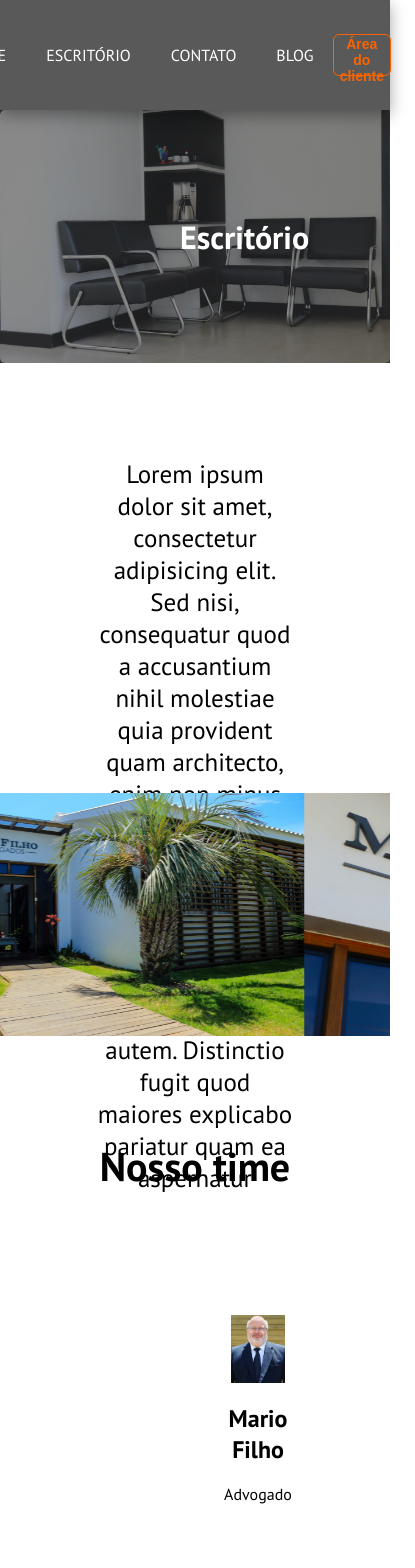
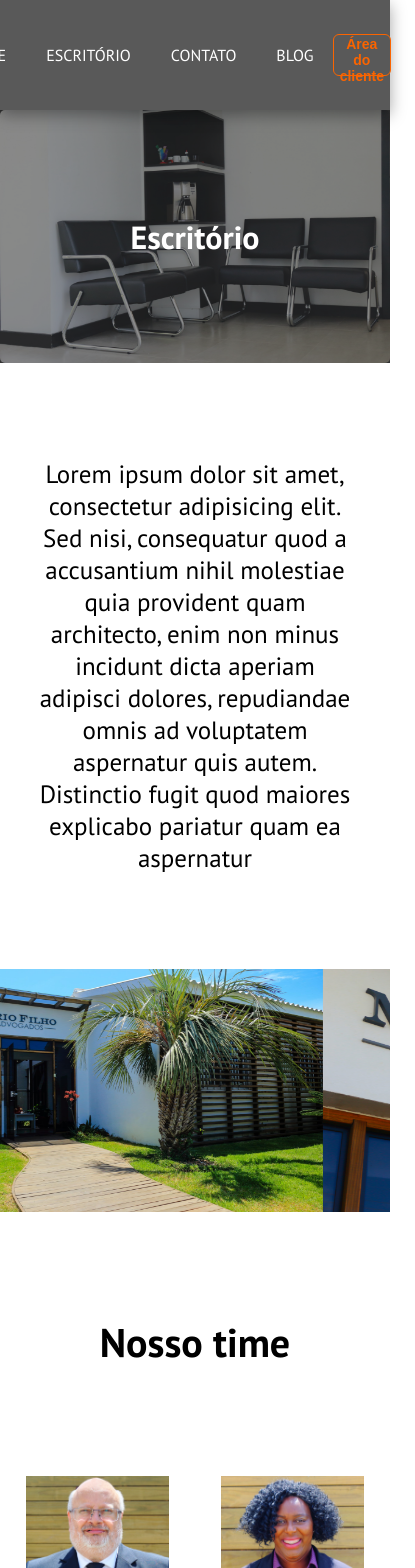
Before and after one commit to rafaellef/site-mfadv, a Next.js app: page /escritorio in a window 390 px wide. Shown: the top 1568 px of the page, 415 px wide, since content can reach past the window. Built offline with nearby package versions, Linux system fonts and the light colour scheme.

Commit message:
Adicionando media queries para layout responsivo

```diff
--- a/components/Contact.js
+++ b/components/Contact.js
@@ -63,6 +63,7 @@ const Contact = () => {
           <br />
           <div>
             <iframe
+              className="google-maps"
               src="https://www.google.com/maps/embed?pb=!1m18!1m12!1m3!1d3392.542960502479!2d-52.31163188499788!3d-31.755673881292353!2m3!1f0!2f0!3f0!3m2!1i1024!2i768!4f13.1!3m3!1m2!1s0x9511b561b53d658d%3A0xf401509eff0b5c24!2sMario%20Filho%20Advogados%20Associados!5e0!3m2!1spt-BR!2sbr!4v1645227007587!5m2!1spt-BR!2sbr"
               width="400"
               height="200"
--- a/styles/globals.css
+++ b/styles/globals.css
@@ -51,14 +51,14 @@ nav a {
 nav .logo {
   margin: auto;
 }
-footer {
+/* footer {
   display: block;
   text-align: center;
   padding: 30px 0;
   margin-top: 60px;
   color: #777;
   border-top: 1px solid #eaeaea;
-}
+} */
 
 .not-found {
   margin-top: 150px;
@@ -520,3 +520,194 @@ div {
 .slider-image {
   cursor: grab;
 }
+
+/* Responsivo */
+
+@media screen and (max-width: 1250px) {
+  .about-intro {
+    height: auto;
+  }
+  .about-page {
+    overflow: hidden;
+  }
+}
+
+@media screen and (max-width: 1100px) {
+  .about-team {
+    margin: auto;
+  }
+  .conteudo {
+    margin: auto 50px;
+    word-wrap: break-word;
+  }
+  .banner h1 {
+    margin: 50px 50px;
+  }
+}
+
+@media screen and (max-width: 900px) {
+  .services-section {
+    height: auto;
+  }
+
+  .blog-preview-section {
+    height: auto;
+  }
+
+  .text-intro {
+    width: 80%;
+  }
+  .about-intro-bar h1 {
+    margin: auto;
+  }
+}
+
+@media screen and (max-width: 800px) {
+  .contact-wrapper {
+    flex-direction: column;
+  }
+
+  .form {
+    height: auto;
+  }
+
+  .contact-list-container {
+    order: 1;
+  }
+
+  .form-container {
+    order: 2;
+    margin: 20px auto;
+  }
+
+  .google-maps {
+    order: 3;
+    width: 350px;
+  }
+
+}
+
+@media screen and (max-width: 700px) {
+  .contact-wrapper {
+    flex-direction: column;
+  }
+
+  .contact-list-container {
+    order: 1;
+  }
+
+  .form-container {
+    order: 2;
+    margin: 20px auto;
+  }
+
+  .google-maps {
+    order: 3;
+    width: -webkit-fill-available;
+  }
+
+  .blog-preview-section {
+    height: auto;
+  }
+
+  .blog-preview {
+    grid-template-columns: 60%;
+  }
+
+  .about-section {
+    height: auto;
+    flex-direction: column;
+  }
+
+  .services-section {
+    height: auto;
+  }
+
+  .card-div {
+    width: 250px;
+    height: 200px;
+  }
+
+  .citacao {
+    display: none;
+  }
+}
+
+@media screen and (max-width: 500px) {
+  .service {
+    width: 60px;
+    height: 40px;
+  }
+
+  .cards-services h1 {
+    font-size: 16px;
+  }
+
+  .form {
+    padding-bottom: 20px;
+  }
+
+  .form-container {
+    max-width: auto;
+  }
+
+  .form-control input {
+    width: 92%;
+  }
+
+  .form-control textarea {
+    width: 92%;
+  }
+
+  .send-button {
+    width: 92%;
+  }
+
+  .artigos-list {
+    margin: auto 5%;
+    grid-template-columns: 100%;
+  }
+
+  .column {
+    height: 350px;
+  }
+  .about-section {
+    margin-top: 40px;
+  }
+}
+
+@media screen and (max-width: 400px) {
+  .footer-bar {
+    flex-direction: column;
+  }
+  .copyright {
+    order: 2;
+  }
+}
+
+@media screen and (max-width: 340px) {
+
+  .copyright {
+    order: 2;
+  }
+
+  .text-intro {
+    font-size: 18px;
+  }
+
+  .card-div {
+    width: 200px;
+    height: 160px;
+  }
+
+  .column {
+    width: auto;
+    height: 340px;
+  }
+}
+
+@media screen and (max-width: 280px) {
+  .google-maps {
+    display: none;
+  }
+}
```
Also changed, not shown: styles/Home.module.css (+22 -1 lines), 1 other file (tests, documents, lock files or other folders).
